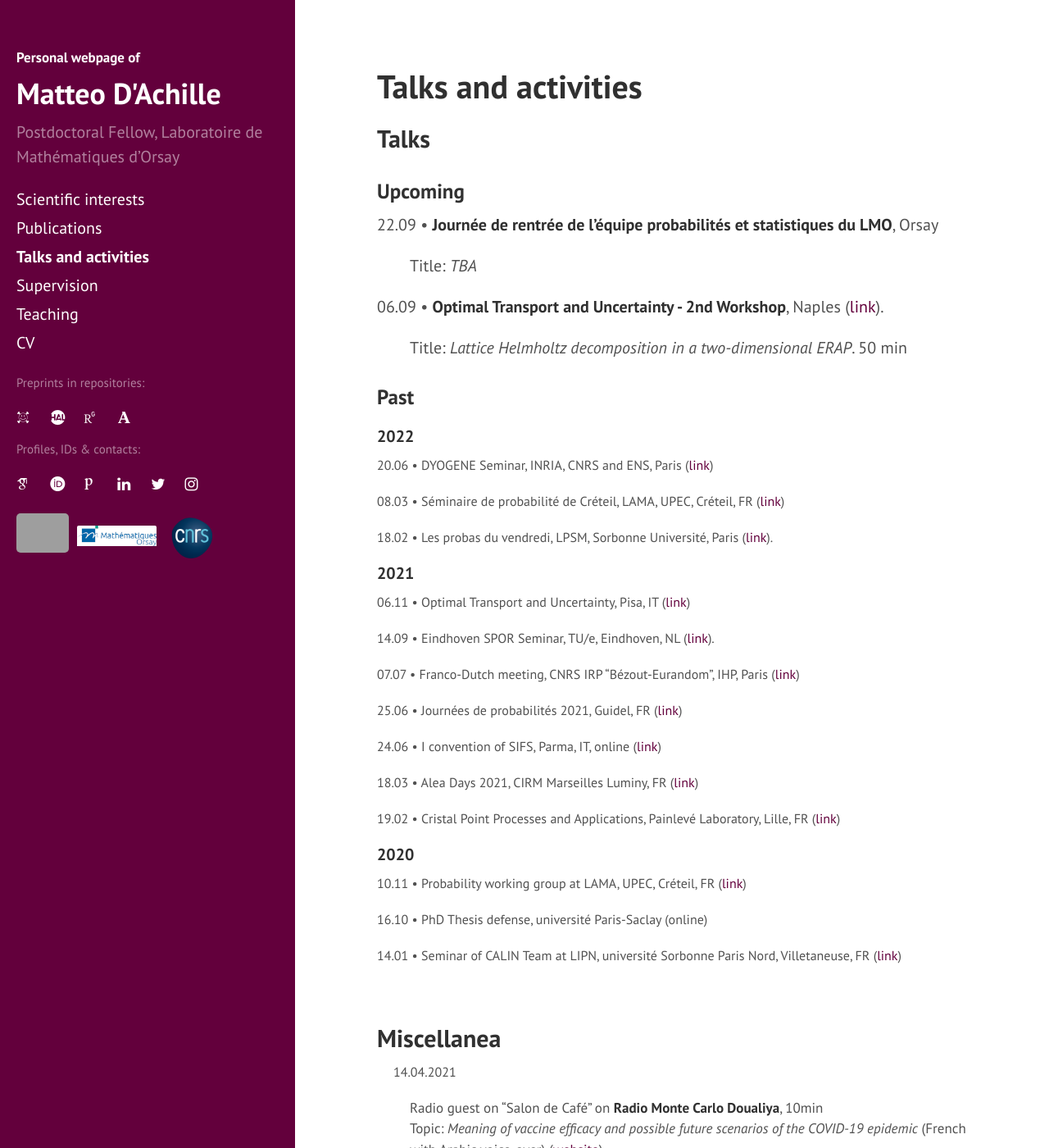
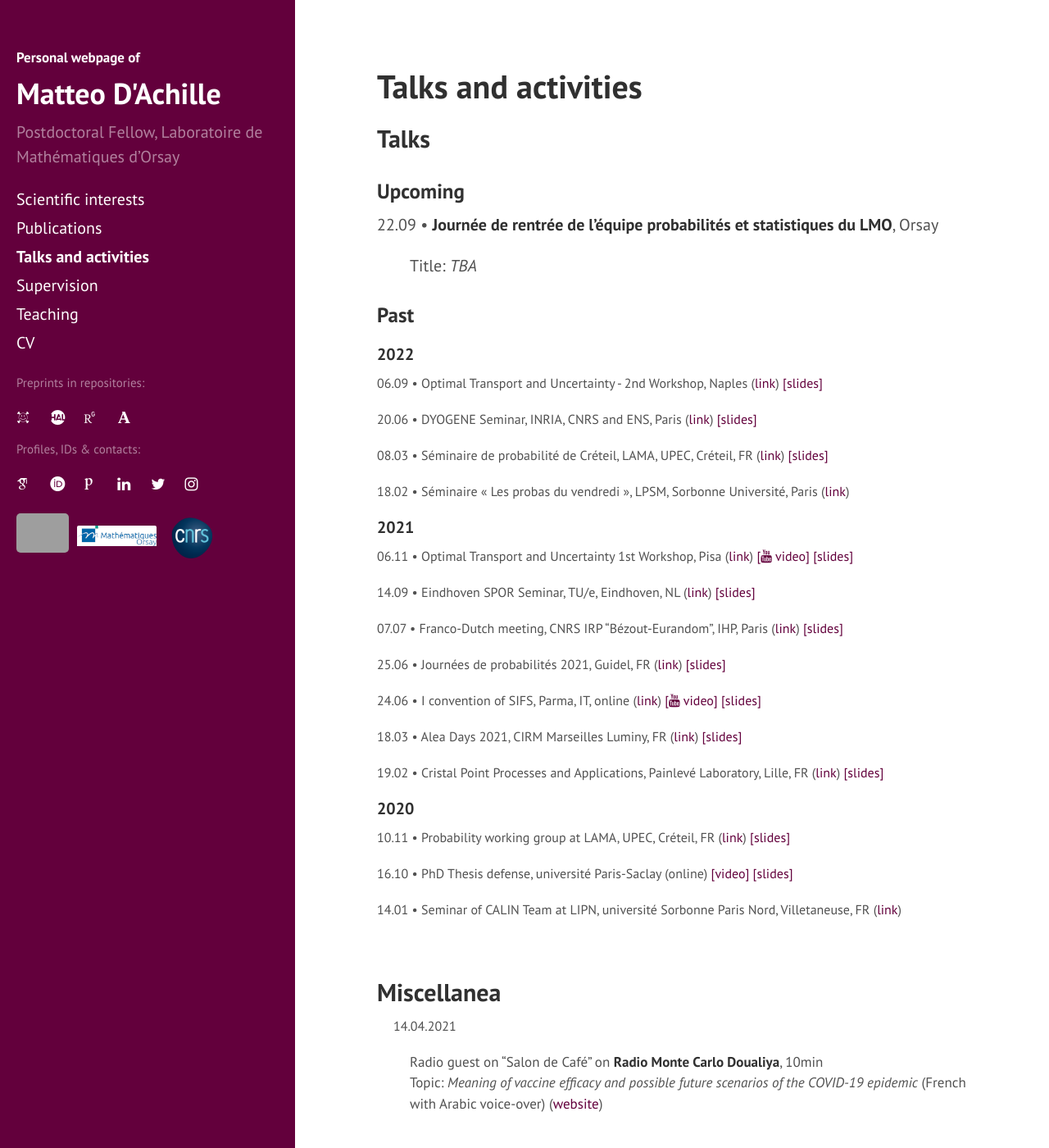
Before and after one commit to matteodachille/matteodachille.github.io, a Jekyll site: the page built from events.md, in a window 1280 px wide and 1400 px high. Shown: the whole window at 82% size. Built offline with Jekyll 4.4.1, drawn with Linux system fonts in a browser that asks for light colours; nearby versions of some CDN libraries; some web fonts are replaced; grey boxes are pictures that could not be loaded.

Commit message:
Fixed typos and updated event list

```diff
--- a/events.md
+++ b/events.md
@@ -33,12 +33,6 @@ Title: _TBA_
 {: style="margin-left: 40px" }
 
 
-06.09 &#x2022; **Optimal Transport and Uncertainty - 2nd Workshop**, Naples ([link](https://sites.google.com/view/otau2){:target="_blank"}).
-{: style="font-size: 20px" }
-
-Title: _Lattice Helmholtz decomposition in a two-dimensional ERAP_. 50 min
-{: style="margin-left: 40px" }
-
 <!--Lattice Helmholtz decomposition in a two-dimensional ERAP -->
 
 
@@ -50,37 +44,43 @@ Title: _Lattice Helmholtz decomposition in a two-dimensional ERAP_. 50 min
 #### 2022
 {: .no_toc}
 
-20.06 &#x2022; DYOGENE Seminar, INRIA, CNRS and ENS, Paris ([link](https://www.di.ens.fr/dyogene/index.html){:target="_blank"})
+06.09 &#x2022; Optimal Transport and Uncertainty - 2nd Workshop, Naples ([link](https://sites.google.com/view/otau2){:target="_blank"}) [ [slides] ]({{ site.baseurl }}downloads/ERAP_OtaU2_Napoli_final.pdf){:target="_blank"}
 {: style="font-size: 16px" }
-08.03 &#x2022; Séminaire de probabilité de Créteil, LAMA, UPEC, Créteil, FR ([link](https://lama.u-pem.fr/evenements/seminaire/groupe_de_travail_probabilites/decimation_dans_les_modeles_dising_et_xy_a_d_2){:target="_blank"})
+
+<!--Title: _Lattice Helmholtz decomposition in a two-dimensional ERAP_. 50 min [ [slides] ]({{ site.baseurl }}downloads/ERAP_OtaU2_Napoli_final.pdf){:target="_blank"}
+{: style="margin-left: 40px" }
+-->
+20.06 &#x2022; DYOGENE Seminar, INRIA, CNRS and ENS, Paris ([link](https://www.di.ens.fr/dyogene/index.html){:target="_blank"}) [ [slides] ]({{ site.baseurl }}downloads/ERAP_INRIA_Paris_final.pdf){:target="_blank"}
 {: style="font-size: 16px" }
-18.02 &#x2022; Les probas du vendredi, LPSM, Sorbonne Université, Paris ([link](https://www.lpsm.paris/agenda/seminaires-gdt/les-probas-du-vendredi/matte-dachille-erap-du-pont-brownien-%C3%A0-la-fonction-theta_4-de-jacobi/){:target="_blank"}).
+08.03 &#x2022; Séminaire de probabilité de Créteil, LAMA, UPEC, Créteil, FR ([link](https://lama.u-pem.fr/evenements/seminaire/groupe_de_travail_probabilites/decimation_dans_les_modeles_dising_et_xy_a_d_2){:target="_blank"}) [ [slides] ]({{ site.baseurl }}downloads/NonGibbs_Decimation_ParisEst_final.pdf){:target="_blank"}
+{: style="font-size: 16px" }
+18.02 &#x2022; Séminaire &#171; Les probas du vendredi &#187;, LPSM, Sorbonne Université, Paris ([link](https://www.lpsm.paris/agenda/seminaires-gdt/les-probas-du-vendredi/matte-dachille-erap-du-pont-brownien-%C3%A0-la-fonction-theta_4-de-jacobi/){:target="_blank"})
 {: style="font-size: 16px" }
 
 #### 2021
 {: .no_toc}
 
-06.11 &#x2022; Optimal Transport and Uncertainty, Pisa, IT ([link](https://indico.cs.dm.unipi.it/event/12/){:target="_blank"})
+06.11 &#x2022; Optimal Transport and Uncertainty 1st Workshop, Pisa ([link](https://indico.cs.dm.unipi.it/event/12/){:target="_blank"}) [[<i class="fa fa-youtube fa-align-center-1x" aria-hidden="true"></i> video]](https://drive.google.com/file/d/10wfRI0MZS2UnDIAGcq3a9AQJT9DSQGwe/view){:target="_blank"} [ [slides] ]({{ site.baseurl }}downloads/ERAP_OTU_Pisa_v8_final.pdf){:target="_blank"}
 {: style="font-size: 16px" }
-14.09 &#x2022; Eindhoven SPOR Seminar, TU/e, Eindhoven, NL ([link](https://www.eurandom.tue.nl/eindhoven-spor-seminar/){:target="_blank"}).
+14.09 &#x2022; Eindhoven SPOR Seminar, TU/e, Eindhoven, NL ([link](https://www.eurandom.tue.nl/eindhoven-spor-seminar/){:target="_blank"}) [[slides]]({{ site.baseurl }}events){:target="_blank"}
 {: style="font-size: 16px" }
-07.07 &#x2022; Franco-Dutch meeting, CNRS IRP "Bézout-Eurandom", IHP, Paris ([link](https://perso.math.u-pem.fr/le_ny.arnaud/PreliminaryProgramIHP-July-Bezout-TUe-V14.pdf){:target="_blank"})
+07.07 &#x2022; Franco-Dutch meeting, CNRS IRP "Bézout-Eurandom", IHP, Paris ([link](https://perso.math.u-pem.fr/le_ny.arnaud/PreliminaryProgramIHP-July-Bezout-TUe-V14.pdf){:target="_blank"}) [ [slides] ]({{ site.baseurl }}downloads/ERAP_IHP_v18_final.pdf){:target="_blank"}
 {: style="font-size: 16px" }
-25.06 &#x2022;  Journées de probabilités 2021, Guidel, FR ([link](https://journees-probabilites.univ-rennes1.fr/programme.htm){:target="_blank"})
+25.06 &#x2022;  Journées de probabilités 2021, Guidel, FR ([link](https://journees-probabilites.univ-rennes1.fr/programme.htm){:target="_blank"}) [[slides]](https://journees-probabilites.univ-rennes1.fr/exposes/D%27Achille.pdf){:target="_blank"}
 {: style="font-size: 16px" }
-24.06 &#x2022; I convention of SIFS, Parma, IT, online ([link](http://www.fisicastatistica.unipr.it/conf/PARMA2021/welcome.php){:target="_blank"})
+24.06 &#x2022; I convention of SIFS, Parma, IT, online ([link](http://www.fisicastatistica.unipr.it/conf/PARMA2021/welcome.php){:target="_blank"}) [[<i class="fa fa-youtube fa-align-center-1x" aria-hidden="true"></i> video]](https://www.youtube.com/watch?v=4RcOiW20C_E){:target="_blank"} [[slides]]({{ site.baseurl }}downloads/ERAPs_Low_d_Weyl_SIFS_v8.pdf){:target="_blank"}
 {: style="font-size: 16px" }
-18.03 &#x2022; Alea Days 2021, CIRM Marseilles Luminy, FR ([link](https://gt-alea.math.cnrs.fr/alea2021/){:target="_blank"})
+18.03 &#x2022; Alea Days 2021, CIRM Marseilles Luminy, FR ([link](https://gt-alea.math.cnrs.fr/alea2021/){:target="_blank"}) [ [slides] ]({{ site.baseurl }}downloads/ALEA2021_MZSVs_ERAP_final.pdf){:target="_blank"}
 {: style="font-size: 16px;" }
-19.02 &#x2022; Cristal Point Processes and Applications, Painlevé Laboratory, Lille, FR ([link](http://seminaire.univ-lille1.fr/node/544){:target="_blank"})
+19.02 &#x2022; Cristal Point Processes and Applications, Painlevé Laboratory, Lille, FR ([link](http://seminaire.univ-lille1.fr/node/544){:target="_blank"}) [ [slides] ]({{ site.baseurl }}downloads/erap22-Lille-finalv2.pdf){:target="_blank"}
 {: style="font-size: 16px;" }
 
 #### 2020
 {: .no_toc}
 
-10.11 &#x2022; Probability working group at LAMA, UPEC, Créteil, FR ([link](https://lama.u-pem.fr/evenements/seminaire/groupe_de_travail_probabilites/le_probleme_dassignation_aleatoire_euclidienne){:target="_blank"})
+10.11 &#x2022; Probability working group at LAMA, UPEC, Créteil, FR ([link](https://lama.u-pem.fr/evenements/seminaire/groupe_de_travail_probabilites/le_probleme_dassignation_aleatoire_euclidienne){:target="_blank"}) [ [slides] ]({{ site.baseurl }}assets/slides_ERAP_fr_nov10.pdf){:target="_blank"}
 {: style="font-size: 16px;" }
-16.10 &#x2022; PhD Thesis defense, université Paris-Saclay (online)
+16.10 &#x2022; PhD Thesis defense, université Paris-Saclay (online) [ [video] ](https://eu.bbcollab.com/recording/e2afdc2198204451bd3bf8c7de4f1ec7){:target="_blank"} [ [slides] ]({{ site.baseurl }}assets/slides_ERAP_1610.pdf){:target="_blank"}
 {: style="font-size: 16px;" }
 14.01 &#x2022; Seminar of CALIN Team at LIPN, université Sorbonne Paris Nord, Villetaneuse, FR ([link](https://lipn.univ-paris13.fr/~banderier/Seminaires/){:target="_blank"})
 {: style="font-size: 16px;" }
```
Also changed, not shown: 1 other file.
